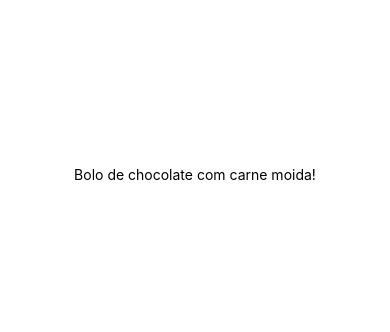
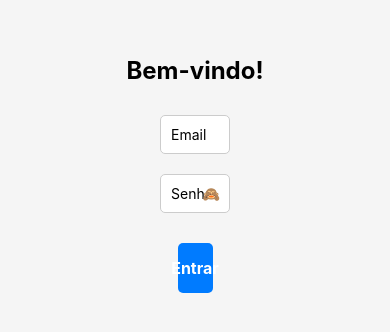
Before and after one commit to daniloagrizzi/ReactNativeUVVProjeto, a React Native app: screen / in a window 390 px wide. Shown: the part 248-580 px from the top of the page. Built offline with nearby package versions, Linux system fonts and the light colour scheme.

Commit message:
tela de login

```diff
--- a/App.js
+++ b/App.js
@@ -1,11 +1,41 @@
-import { StatusBar } from 'expo-status-bar';
-import { StyleSheet, Text, View } from 'react-native';
+import React, { useState } from 'react';
+import { StyleSheet, Text, View, TextInput, TouchableOpacity } from 'react-native';
 
 export default function App() {
+  const [email, setEmail] = useState('');
+  const [password, setPassword] = useState('');
+  const [passwordVisible, setPasswordVisible] = useState(false);
+
+  const togglePasswordVisibility = () => {
+    setPasswordVisible(!passwordVisible);
+  };
+
   return (
     <View style={styles.container}>
-      <Text>Bolo de chocolate com carne moida!</Text>
-      <StatusBar style="auto" />
+      <Text style={styles.title}>Bem-vindo!</Text>
+      <TextInput
+        style={styles.input}
+        placeholder="Email"
+        value={email}
+        onChangeText={setEmail}
+        keyboardType="email-address"
+        autoCapitalize="none"
+      />
+      <View style={styles.passwordContainer}>
+        <TextInput
+          style={styles.inputSenha}
+          placeholder="Senha"
+          value={password}
+          onChangeText={setPassword}
+          secureTextEntry={!passwordVisible}
+        />
+        <TouchableOpacity onPress={togglePasswordVisibility} style={styles.eyeIcon}>
+          <Text>{passwordVisible ? '👁️' : '🙈'}</Text>
+        </TouchableOpacity>
+      </View>
+      <TouchableOpacity style={styles.button}>
+        <Text style={styles.buttonText}>Entrar</Text>
+      </TouchableOpacity>
     </View>
   );
 }
@@ -13,8 +43,55 @@
 const styles = StyleSheet.create({
   container: {
     flex: 1,
-    backgroundColor: '#fff',
+    backgroundColor: '#f5f5f5',
     alignItems: 'center',
     justifyContent: 'center',
+    padding: 20,
+  },
+  title: {
+    fontSize: 24,
+    marginBottom: 20,
+    fontWeight: 'bold',
+  },
+  input: {
+    width: '20%',
+    padding: 10,
+    marginVertical: 10,
+    borderWidth: 1,
+    borderColor: '#ccc',
+    borderRadius: 5,
+    backgroundColor: '#fff',
+  },
+
+  inputSenha: {
+    width: '100%',
+    padding: 10,
+    marginVertical: 10,
+    borderWidth: 1,
+    borderColor: '#ccc',
+    borderRadius: 5,
+    backgroundColor: '#fff',
+  },
+  passwordContainer: {
+    flexDirection: 'row',
+    alignItems: 'center',
+    width: '20%',
+  },
+  eyeIcon: {
+    position: 'absolute',
+    right: 10,
+  },
+  button: {
+    width: '10%',
+    padding: 15,
+    backgroundColor: '#007BFF',
+    borderRadius: 5,
+    alignItems: 'center',
+    marginTop: 20,
+  },
+  buttonText: {
+    color: '#fff',
+    fontSize: 16,
+    fontWeight: 'bold',
   },
 });
```
